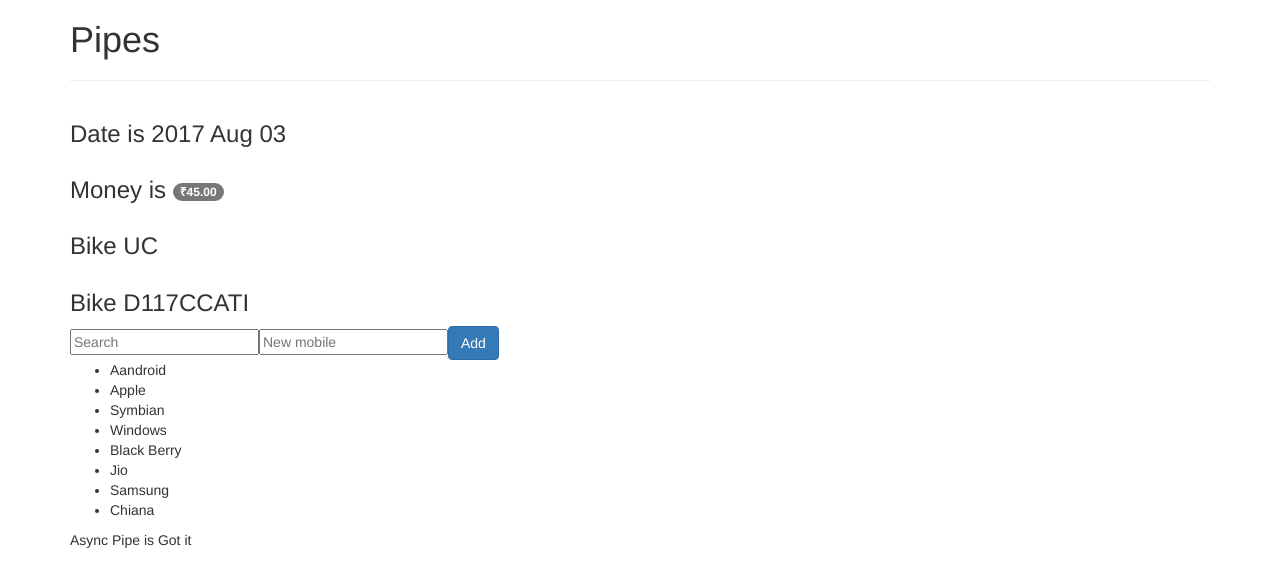
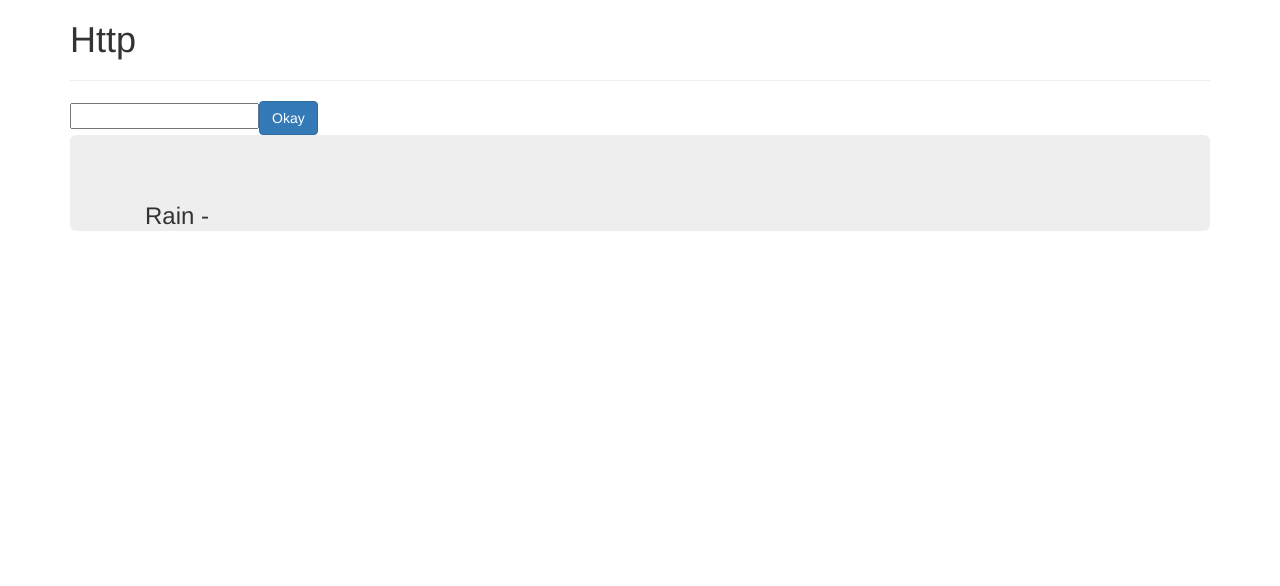
Before and after one commit to CodeKul/angular-4-5-evening-ang, an Angular app: page / in a window 1280 px wide. Shown: the top 586 px of the page. Built offline with nearby package versions, Linux system fonts and the light colour scheme; what ng2-rating, ng2-table would draw is missing.

Commit message:
http: get request in wrong way

```diff
--- a/src/app/app.component.html
+++ b/src/app/app.component.html
@@ -1 +1 @@
-<app-pipes></app-pipes>
+<app-http></app-http>
--- /dev/null
+++ b/src/app/http/http.component.html
@@ -0,0 +1,20 @@
+<div class="container">
+  <div class="row">
+    <div class="col-md-12">
+      <h1>Http</h1>
+      <hr>
+    </div>
+  </div>
+  <div class="row">
+    <div class="col-md-12">
+      <input type="text" #city>
+      <input type="button" value="Okay" class="btn btn-primary" (click)="onWeather(city.value)">
+    </div>
+  </div>
+
+  <div class="jumbotron">
+    <div class="col-md-12">
+      <h3>Rain - {{rainTxt}}</h3>
+    </div>
+  </div>
+</div>
--- /dev/null
+++ b/src/app/http/http.component.ts
@@ -0,0 +1,32 @@
+import { Component, OnInit } from '@angular/core';
+import { Http } from '@angular/http';
+
+@Component({
+  selector: 'app-http',
+  templateUrl: './http.component.html',
+  styleUrls: ['./http.component.css']
+})
+export class HttpComponent implements OnInit {
+
+  rainTxt: string;
+
+  constructor(
+    private http: Http
+  ) { }
+
+  ngOnInit() {
+  }
+
+  onWeather(city: string) {
+    this.http.get(
+      `http://api.openweathermap.org/data/2.5/weather?q=${city}&APPID=7406c21bb1cb9f59d936a59c4e890279`
+    ).subscribe(
+      res => {
+        console.log(res.json());
+        this.rainTxt = res.json()['weather']['0']['description'];
+        this.rainTxt += 'Latitude : ' + res.json()['coord']['lat'];
+        this.rainTxt += `Longitude : ${res.json()['coord']['lat']}`;
+        //this.rainTxt = res.json().weather[0].description;
+      });
+  }
+}
--- a/src/app/pipes/pipes.component.ts
+++ b/src/app/pipes/pipes.component.ts
@@ -7,6 +7,10 @@ import { Component, OnInit } from '@angular/core';
 })
 export class PipesComponent implements OnInit {
 
+  private myObj = {
+    'key1': 'value',
+    'keyInt': 10
+  };
   private dt: string;
   private money: number = 45;
   private bike: string = 'duccati';
```
Also changed, not shown: src/app/app.module.ts (+6 -2 lines), src/app/http/http.component.css (added), 1 other file (tests, documents, lock files or other folders).
